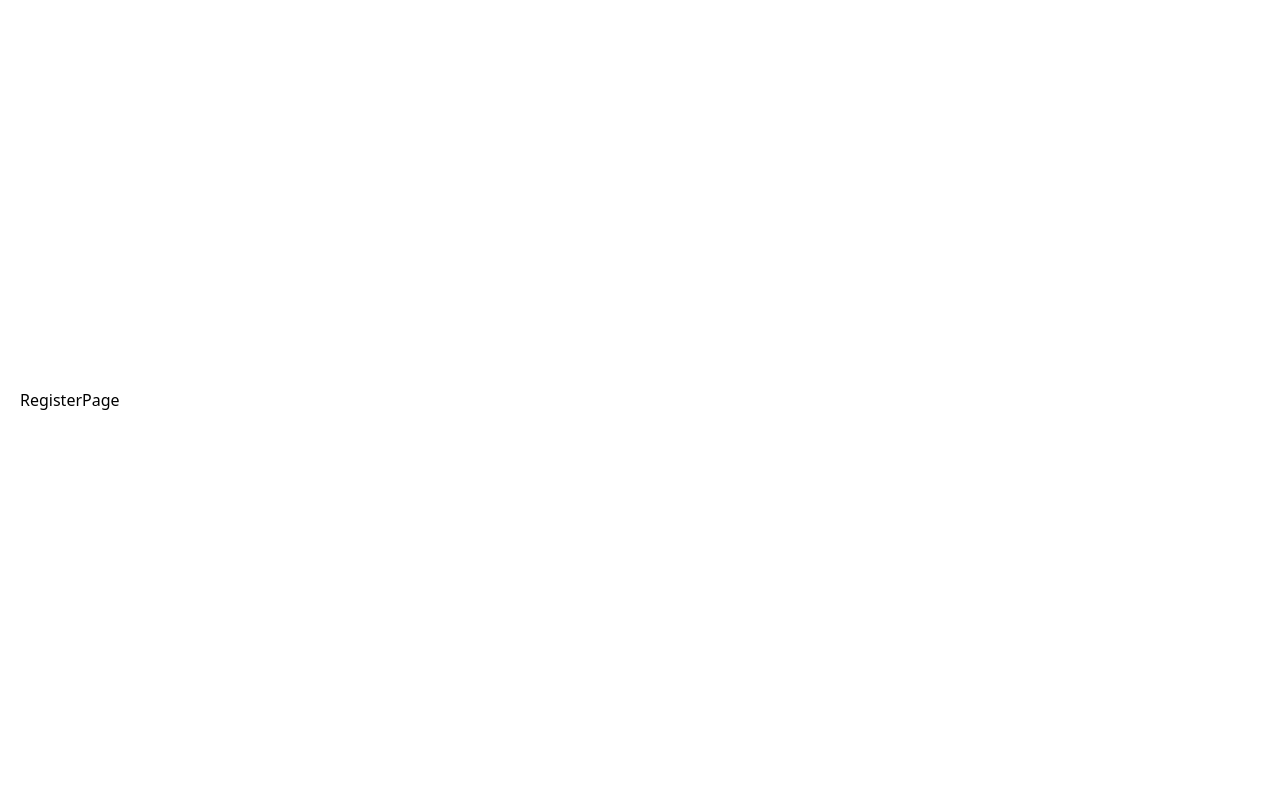
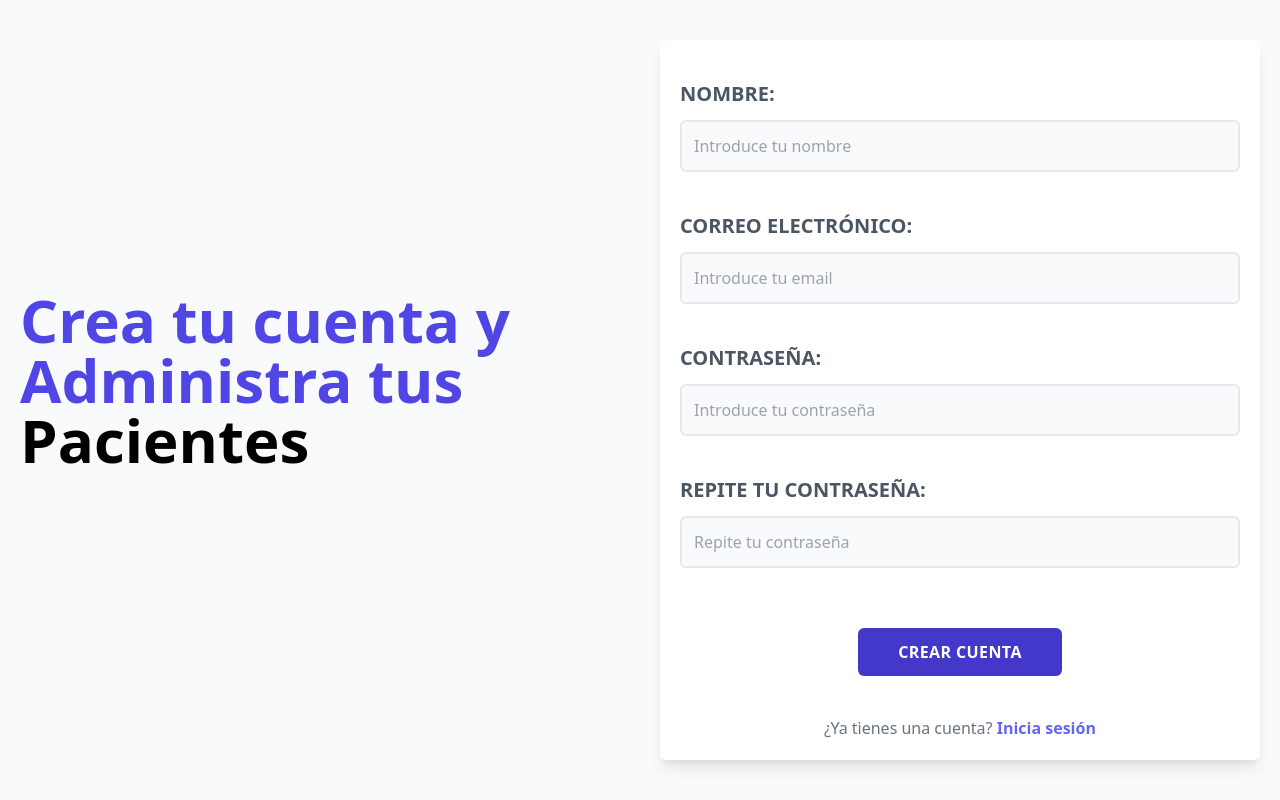
Before and after one commit to LuismySantana/MERN_Fullstack-Website-apv, a React (Vite) app in the folder Frontend/: page /register in a window 1280 px wide. Built offline with nearby package versions, Linux system fonts and the light colour scheme.

Commit message:
RegisterPage done
Also corrected some mistakes in LoginPage

```diff
--- a/Frontend/index.html
+++ b/Frontend/index.html
@@ -5,7 +5,7 @@
     <meta name="viewport" content="width=device-width, initial-scale=1.0" />
     <title>Veterinaria Admin</title>
   </head>
-  <body>
+  <body class="bg-gray-50">
     <div id="root"></div>
     <script type="module" src="/src/main.jsx"></script>
   </body>
--- a/Frontend/src/layouts/AuthLayout.jsx
+++ b/Frontend/src/layouts/AuthLayout.jsx
@@ -4,7 +4,7 @@ import { Outlet } from "react-router-dom"
 
 const AuthLayout = () => {
   return (
-    <main  className='container mx-auto md:grid md:grid-cols-2 pt-10 px-5 md:pt-0 gap-10 min-h-screen items-center'>
+    <main className='container mx-auto md:grid md:grid-cols-2 py-10 px-5 md:py-0 gap-10 min-h-screen items-center'>
         <Outlet />
     </main>
   )
--- a/Frontend/src/pages/LoginPage.jsx
+++ b/Frontend/src/pages/LoginPage.jsx
@@ -6,11 +6,13 @@ const LoginPage = () => {
     return (
         <>
             <div>
-                <h1 className=" w-fit mb-10 text-indigo-600 font-black text-5xl md:text-6xl text-center md:text-left">
-                    Iniciar sesión y Administra tus <span className="text-black">Pacientes</span>
+                <h1 className="mb-10 text-indigo-600 font-black text-5xl md:text-6xl text-center">
+                    Iniciar sesión y Administra tus {""}
+                    <span className="text-black">Pacientes</span>
                 </h1>
             </div>
-            <div>
+
+            <div className="bg-white p-5 shadow-lg rounded-md">
                 <form
                     action=""
                     className="flex flex-col"
@@ -25,8 +27,8 @@ const LoginPage = () => {
                         <input
                             type="email"
                             placeholder="Introduce tu email"
+                            id="login_email"
                             className="border-2 rounded-md w-full p-3 mt-3 bg-gray-50"
-                            id="login_email"
                         />
                     </div>
 
@@ -40,26 +42,25 @@ const LoginPage = () => {
                         <input
                             type="password"
                             placeholder="Introduce tu contraseña"
+                            id="login_password"
                             className="border-2 rounded-md w-full p-3 mt-3 bg-gray-50"
-                            id="login_password"
                         />
                     </div>
 
                     <input
                         type="submit"
                         value="Iniciar sesión"
+                        id="login_submit"
                         className="w-full md:w-auto py-3 px-10 mt-10 block mx-auto rounded-md
-                            bg-indigo-700 text-white uppercase font-bold tracking-wide transition-colors duration-300
-                            hover:bg-indigo-800 hover:cursor-pointer"
+                                bg-indigo-700 text-white uppercase font-bold tracking-wide transition-colors duration-300
+                                hover:bg-indigo-800 hover:cursor-pointer"
                     />
                 </form>
 
-                <nav
-                    className="mt-10 text-center flex flex-col gap-2 text-gray-500"
-                >
+                <nav className="mt-10 text-center flex flex-col gap-2 text-gray-500">
                     <p>
-                        ¿No tienes una cuenta?
-                        <Link to="/register" className="font-bold text-indigo-500 transition-colors hover:text-indigo-700"> Regístrate</Link>
+                        ¿No tienes una cuenta? {""}
+                        <Link to="/register" className="font-bold text-indigo-500 transition-colors hover:text-indigo-700">Regístrate</Link>
                     </p>
                     <Link to="/reset-password" className="font-bold text-indigo-500 transition-colors hover:text-indigo-700">Olvidé mi contraseña</Link>
                 </nav>
--- a/Frontend/src/pages/RegisterPage.jsx
+++ b/Frontend/src/pages/RegisterPage.jsx
@@ -1,10 +1,103 @@
+import { Link } from "react-router-dom"
+
+
 
 const RegisterPage = () => {
-  return (
-    <div>
-        <p>RegisterPage</p>
-    </div>
-  )
+	return (
+		<>
+			<div>
+				<h1 className=" w-fit mb-10 text-indigo-600 font-black text-5xl md:text-6xl text-center md:text-left">
+					Crea tu cuenta y Administra tus {""}
+					<span className="text-black">Pacientes</span>
+				</h1>
+			</div>
+
+			<div className="bg-white p-5 shadow-lg rounded-md">
+				<form
+					action=""
+					className="flex flex-col"
+				>
+					<div className="my-5">
+						<label
+							htmlFor="register_name"
+							className="uppercase text-gray-600 block text-xl font-bold"
+						>
+							Nombre:
+						</label>
+						<input
+							type="text"
+							placeholder="Introduce tu nombre"
+							className="border-2 rounded-md w-full p-3 mt-3 bg-gray-50"
+							id="register_name"
+						/>
+					</div>
+
+					<div className="my-5">
+						<label
+							htmlFor="register_email"
+							className="uppercase text-gray-600 block text-xl font-bold"
+						>
+							Correo Electrónico:
+						</label>
+						<input
+							type="email"
+							placeholder="Introduce tu email"
+							id="register_email"
+							className="border-2 rounded-md w-full p-3 mt-3 bg-gray-50"
+						/>
+					</div>
+
+					<div className="my-5">
+						<label
+							htmlFor="register_password"
+							className="uppercase text-gray-600 block text-xl font-bold"
+						>
+							Contraseña:
+						</label>
+						<input
+							type="password"
+							placeholder="Introduce tu contraseña"
+							id="register_password"
+							className="border-2 rounded-md w-full p-3 mt-3 bg-gray-50"
+						/>
+					</div>
+
+					<div className="my-5">
+						<label
+							htmlFor="register_password_repeat"
+							className="uppercase text-gray-600 block text-xl font-bold"
+						>
+							Repite tu contraseña:
+						</label>
+						<input
+							type="password"
+							placeholder="Repite tu contraseña"
+							id="register_password_repeat"
+							className="border-2 rounded-md w-full p-3 mt-3 bg-gray-50"
+						/>
+					</div>
+
+					<input
+						type="submit"
+						value="Crear cuenta"
+						id="register_submit"
+						className="w-full md:w-auto py-3 px-10 mt-10 block mx-auto rounded-md
+								bg-indigo-700 text-white uppercase font-bold tracking-wide transition-colors duration-300
+								hover:bg-indigo-800 hover:cursor-pointer"
+					/>
+				</form>
+
+				<nav
+                    className="mt-10 text-center flex flex-col gap-2 text-gray-500"
+                >
+                    <p>
+                        ¿Ya tienes una cuenta? {""}
+                        <Link to="/" className="font-bold text-indigo-500 transition-colors hover:text-indigo-700">Inicia sesión</Link>
+                    </p>
+                </nav>
+			</div>
+		</>
+	)
 }
 
 
```
